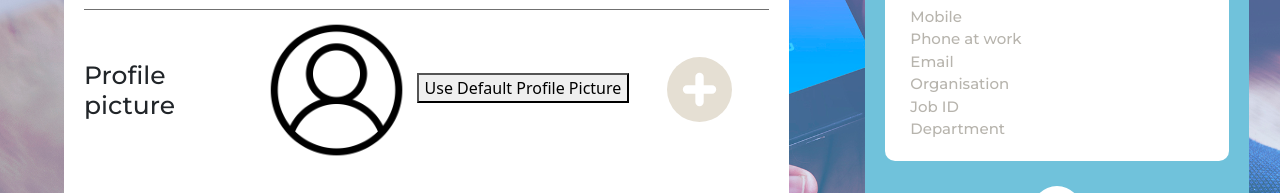
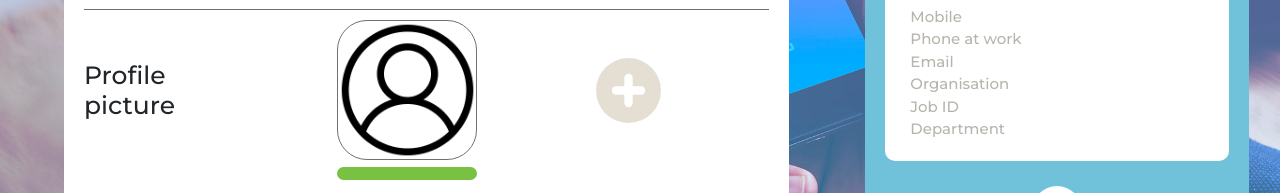
Before and after one commit to QuentinL81/Business-Cards, a React app in the folder react/: page /create in a window 1280 px wide. Shown: the part 518-711 px from the top of the page. Built offline with nearby package versions, Linux system fonts and the light colour scheme; a web font is replaced by a local one.

Commit message:
define user picture

```diff
--- a/react/src/blocs/Define.css
+++ b/react/src/blocs/Define.css
@@ -195,4 +195,59 @@
     height: 140px;
     margin: 10px;
     border-radius: 100px;
+    position: relative;
 }
+
+.default_profile{
+    width: 141px;
+    height: 140px;
+    margin: 10px;
+    border-radius: 100px;
+    position: absolute;
+}
+
+.default-profile-option{
+    display: flex;
+    flex-direction: column;
+    justify-content: space-around;
+    align-items: center;
+    position: relative;
+    z-index: 2;
+    width: 140px;
+    height: 140px;
+    margin: 2%;
+    border-radius: 30px;
+    border: 1px solid #707070;
+}
+
+.sliderProfile{
+    position: absolute;
+    width: 140px;
+    height: 13px;
+    margin-top: 120%;
+    border-radius: 30px;
+    border: none;
+    background-color: #78C142;
+    cursor: auto!important;
+}
+
+.sliderProfileBis{
+    position: absolute;
+    width: 140px;
+    height: 13px;
+    border-radius: 30px;
+    border: none;
+    background-color: #78C142;
+    animation: slideAnimationb 0.5s ease;
+    cursor: auto!important;
+    margin-left: 90px;
+}
+
+@keyframes slideAnimationb {
+    0% {
+      transform: translateX(-100%);
+    }
+    100% {
+      transform: translateX(0);
+    }
+  }
--- a/react/src/blocs/Define.js
+++ b/react/src/blocs/Define.js
@@ -176,16 +176,21 @@ function Define({
             <label htmlFor="file-upload-pf">
               <img className='plus_P' src={plusP} alt="Plus-logo" />
             </label>
+
             <input id="file-upload-pf" data-testid="profile-picture-input" onChange={handleProfileChange} type='file' accept='image/png, image/jpeg, image/gif' />
             {fileLinkProfile && !profileError && <img src={fileLinkProfile} className='new_profile_picture' alt='Profile' />}
             {profileError && <Alert variant="danger">{profileError}</Alert>}
+            {fileLinkProfile && !profileError && <div className='sliderProfileBis' onClick={handleProfileChange}></div>}
           </div>
+
           <div className="default-profile-option">
-            {!fileLinkProfile && <img src={defaultProfile} className='new_profile_picture' alt='Default Profile' />}
-            <button onClick={handleUseDefaultProfile}>Use Default Profile Picture</button>
+            {!fileLinkProfile && <img src={defaultProfile} className='default_profile' alt='Default Profile' />}
+            {!fileLinkProfile && <div className='sliderProfile' onClick={handleUseDefaultProfile}></div>}
           </div>
+
         </div>
       </div>
+
     </div>
   );
 }
```
